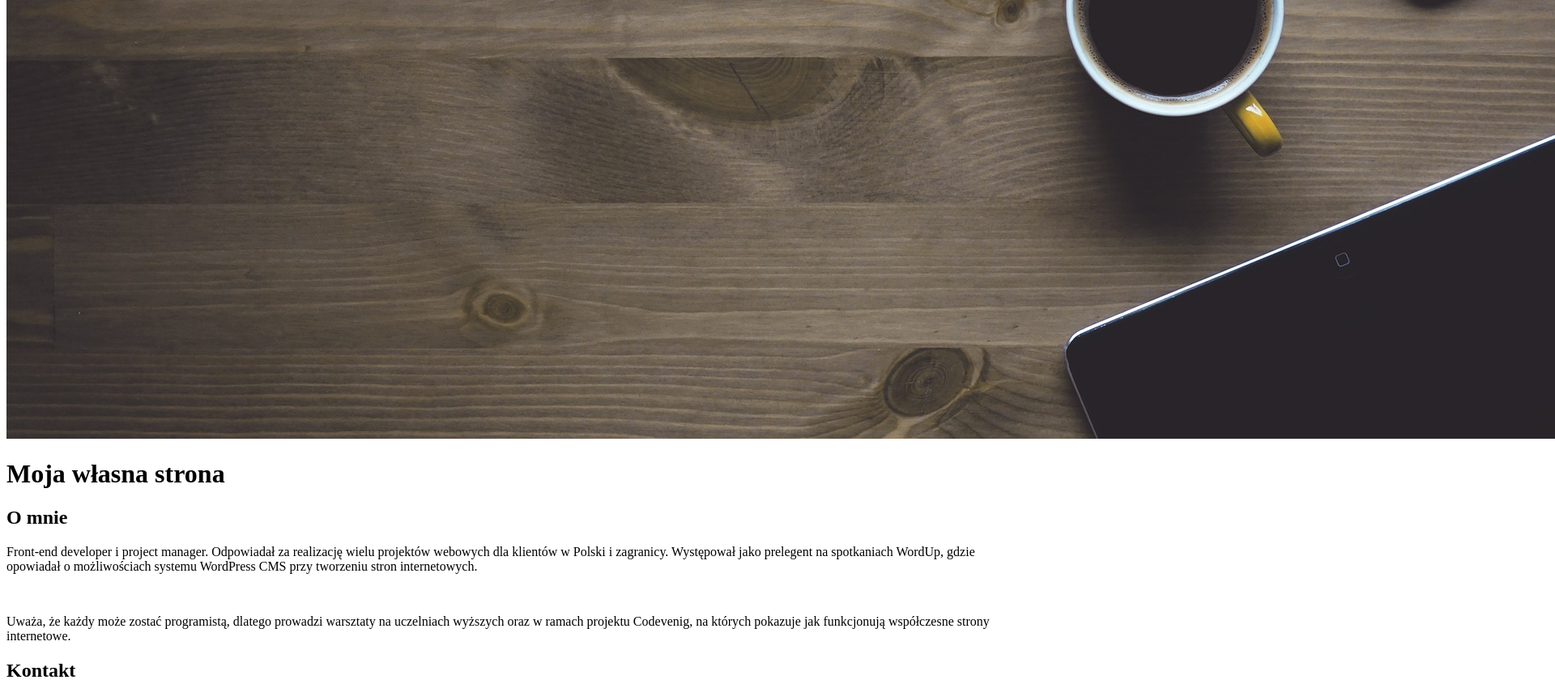
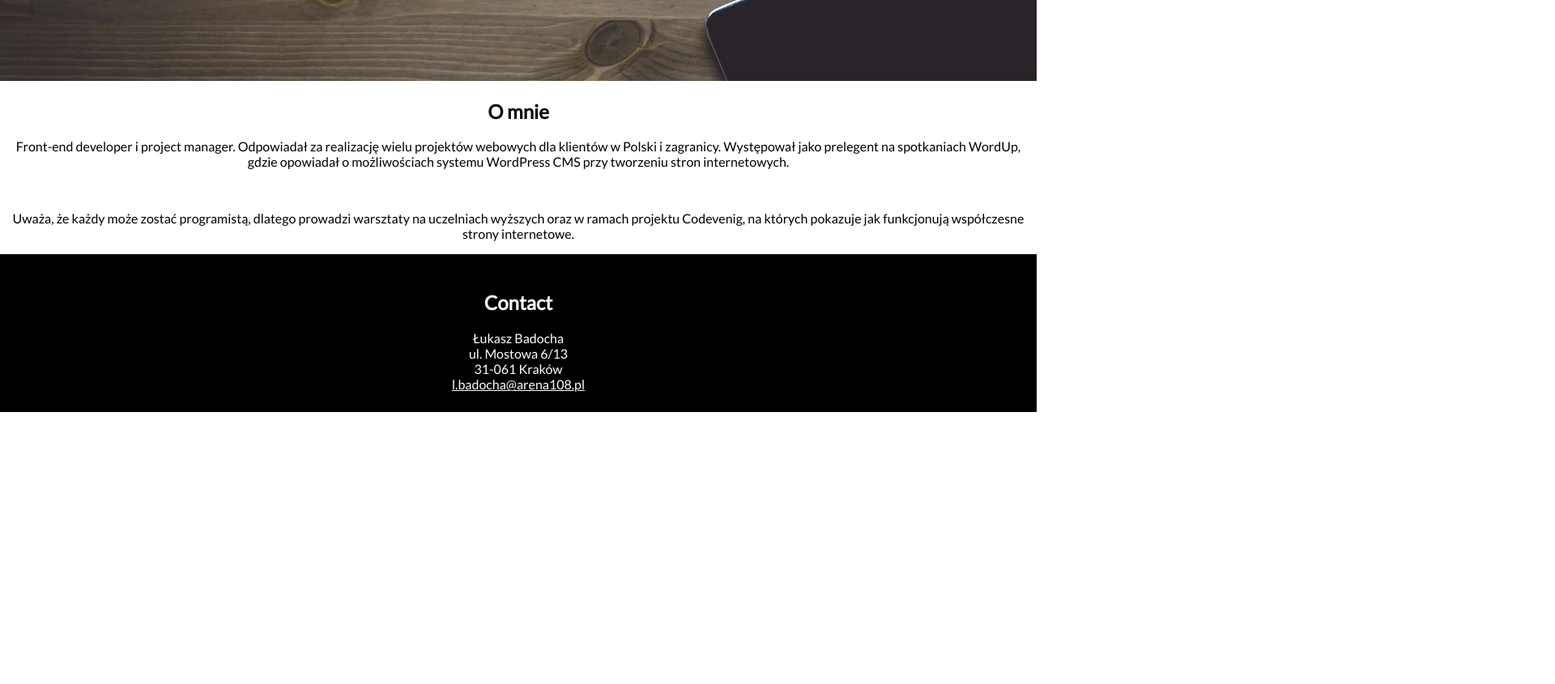
Before and after one commit to pduda22/css-podstawowy, a plain HTML site: page stylowanie-strony/index.html in a window 1280 px wide. Shown: the part 820-1665 px from the top of the page at 81% size, 1920 px wide, since content can reach past the window. After the commit the page ends 1329 px from the top, so only its background shows below. Drawn offline with Linux system fonts and the light colour scheme.

Commit message:
stylowanie strony zakonczone

```diff
--- a/stylowanie-strony/css/style.css
+++ b/stylowanie-strony/css/style.css
@@ -0,0 +1,72 @@
+body {
+    margin: 0;
+    font-family: 'lato', 'sans-serif'
+}
+
+
+nav#menu {
+    text-align: center;
+    background-color: black;
+}
+
+nav#menu >ul {
+    margin: 0;
+}
+nav#menu > ul > li.menu-item {
+    display: inline-block;
+    padding: 25px;
+    list-style: none;
+}
+nav#menu > ul > li.menu-item > a {
+    color: white;
+    text-decoration: none;
+}
+nav#menu > ul > li.menu-item > a:hover{
+    color: #999;
+}
+
+header#header > img {
+    width: 100%;
+}
+
+header#header >img {
+    position: relative;
+}
+header#header h1#main-header-text {
+    position: absolute;
+    top: 65%;
+    color: #fff;
+    text-transform: uppercase;
+    font-size: 50px;
+    left: 20%;
+    right: 20%;
+    margin: 0 auto;
+}
+
+section#about {
+    text-align: center;
+}
+footer#contact {
+    font-style: normal;
+    text-align: center;
+    color: white;
+    background-color: black;
+    padding: 25px;
+
+
+}
+footer#contact > #contact-content {
+font-style: normal;
+}
+
+
+
+footer#contact > p {
+    margin: 0;
+}
+footer#contact > p > a {
+    color: white;
+    margin: 0;
+    font-style: normal;
+
+}
--- a/stylowanie-strony/index.html
+++ b/stylowanie-strony/index.html
@@ -20,6 +20,7 @@
     </nav>
 
 
+
     <header id="header">
         <img src="img/header-background.jpg" alt="Zdjęcie nagłówkowe">
         <h1 id="main-header-text">Moja własna strona</h1>
@@ -36,9 +37,9 @@
 
 
     <footer id="contact">
-        <h2 id="contact-header">Kontakt</h2>
+        <h2 id="contact-header">Contact</h2>
         <address id="contact-content">
-                Łukasz Badocha<br /> ul. Mostowa 6/13<br /> 31-061 Kraków</address><br />
+                Łukasz Badocha<br /> ul. Mostowa 6/13<br /> 31-061 Kraków</address>
         <p><a href="mailto:l.badocha@arena108.pl">l.badocha@arena108.pl</a>
         </p>
     </footer>
```
